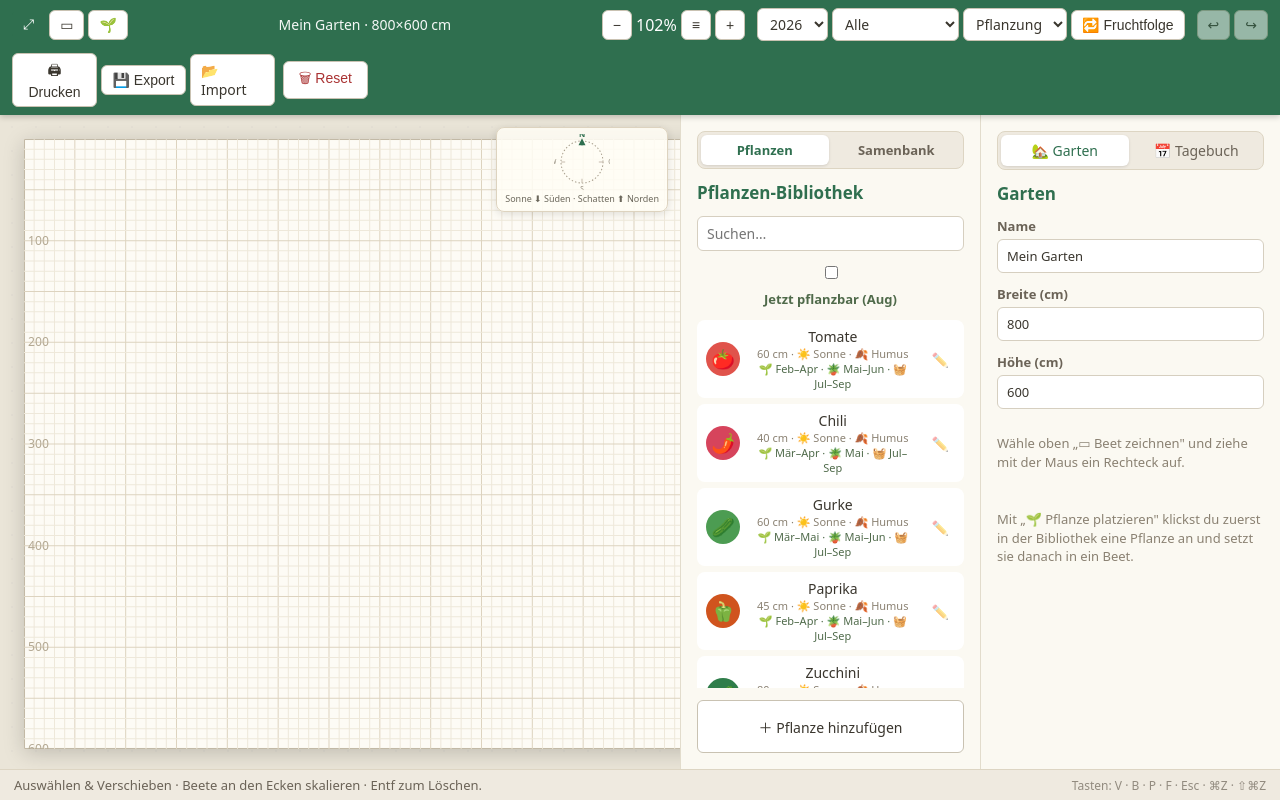
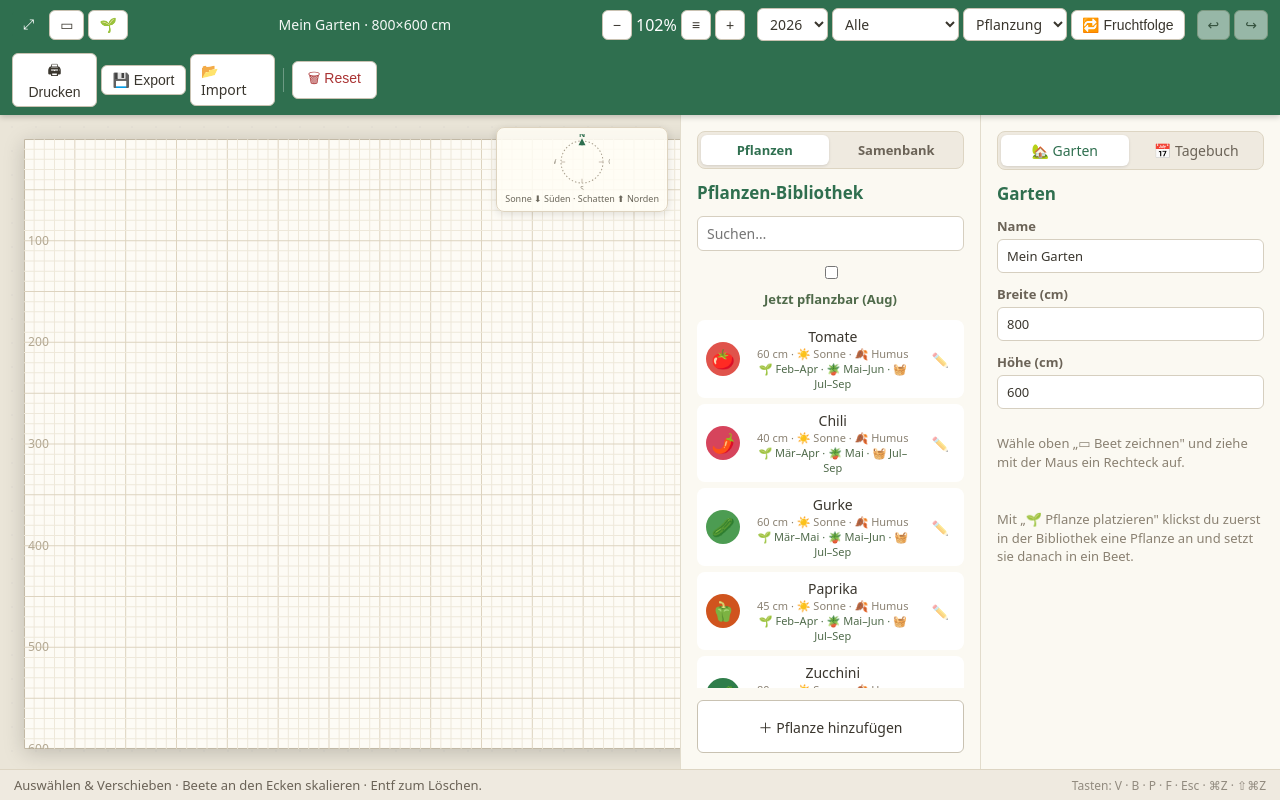
Before and after one commit to Cehir/garden-planner, a React (Vite) app: page / in a window 1280 px wide. Built offline with nearby package versions, Linux system fonts and the light colour scheme.

Commit message:
fix: add .zoom-level styles for non-interactive zoom readout

```diff
--- a/src/App.css
+++ b/src/App.css
@@ -67,6 +67,14 @@
 
 .tool.danger {
   color: #a33;
+}
+
+.toolbar-divider {
+  width: 1px;
+  height: 24px;
+  background: rgba(255, 255, 255, 0.3);
+  margin: 0 4px;
+  flex-shrink: 0;
 }
 
 .tool.wide {
```
